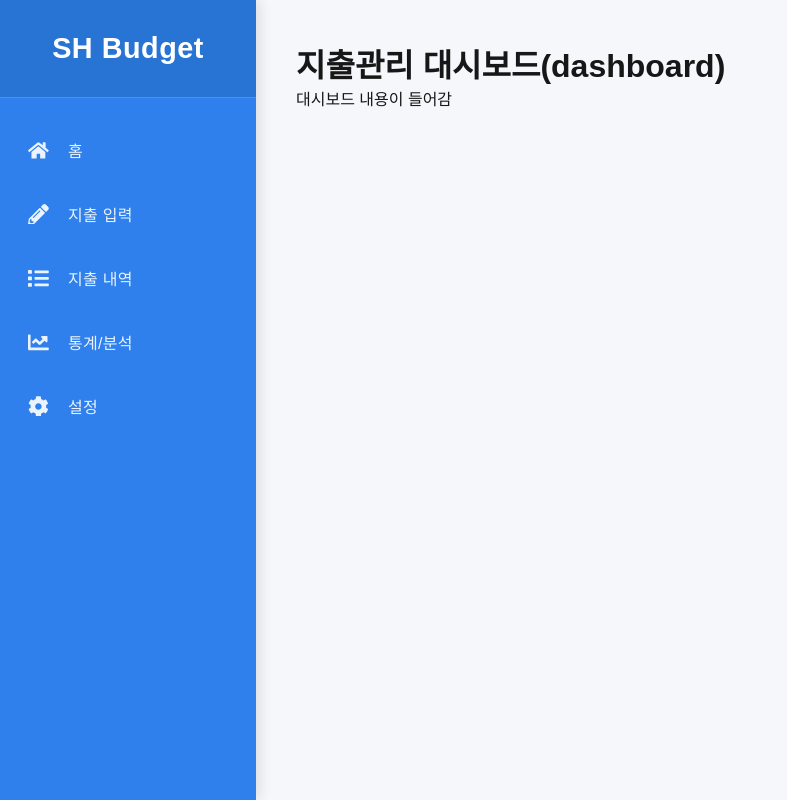
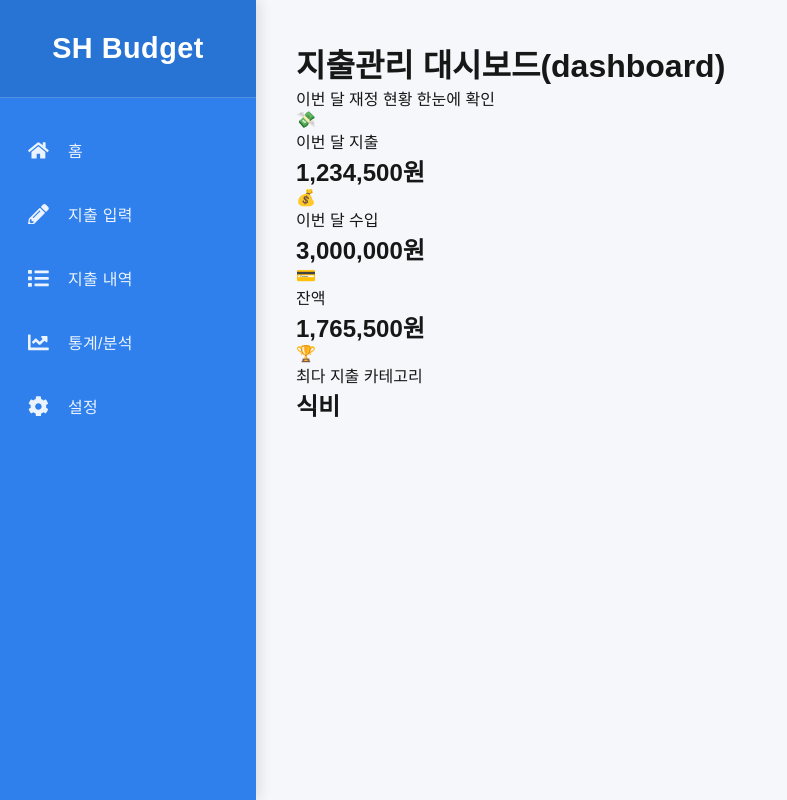
Before and after one commit to SHP-0701/my-budget-app, a Next.js app: page /expense in a window 1280 px wide. Shown: the whole page, without its empty margins (0-787 px from the left). Built offline with nearby package versions, Linux system fonts and the light colour scheme.

Commit message:
지출관리 대시보드 작업중...

```diff
--- a/app/expense/page.js
+++ b/app/expense/page.js
@@ -13,11 +13,60 @@ import MenuLayout from '@/components/MenuLayout';
 import styles from '@/styles/Expense.module.css';
 
 export default function ExpenseDashboard() {
+  // 더미 데이터(추후 실제 데이터로 교체)
+  const summaryData = {
+    totalExpense: 1234500,
+    totalIncome: 3000000,
+    balance: 1765500,
+    topCategory: '식비',
+  };
+
   return (
     <MenuLayout>
       <div className={styles.container}>
         <h1>지출관리 대시보드(dashboard)</h1>
-        <p>대시보드 내용이 들어감</p>
+        <p>이번 달 재정 현황 한눈에 확인</p>
+
+        {/* 요약 카드 4개(이번 달 수입, 지출, 잔액, 최대 사용 카테고리) */}
+        <div className={styles.summaryCards}>
+          <div className={styles.card}>
+            <div className={styles.cardIcon}>💸</div>
+            <div className={styles.cardContent}>
+              <p className={styles.cardLabel}>이번 달 지출</p>
+              <h2 className={styles.cardValue}>
+                {summaryData.totalExpense.toLocaleString()}원
+              </h2>
+            </div>
+          </div>
+
+          <div className={styles.card}>
+            <div className={styles.cardIcon}>💰</div>
+            <div className={styles.cardContent}>
+              <p className={styles.cardLabel}>이번 달 수입</p>
+              <h2 className={styles.cardValue}>
+                {summaryData.totalIncome.toLocaleString()}원
+              </h2>
+            </div>
+          </div>
+
+          <div className={styles.card}>
+            <div className={styles.cardIcon}>💳</div>
+            <div className={styles.cardContent}>
+              <p className={styles.cardLabel}>잔액</p>
+              <h2 className={styles.cardValue}>
+                {summaryData.balance.toLocaleString()}원
+              </h2>
+            </div>
+          </div>
+
+          <div className={styles.card}>
+            <div className={styles.cardIcon}>🏆</div>
+            <div className={styles.cardContent}>
+              <p className={styles.cardLabel}>최다 지출 카테고리</p>
+              <h2 className={styles.cardValue}>{summaryData.topCategory}</h2>
+            </div>
+          </div>
+        </div>
       </div>
     </MenuLayout>
   );
```
